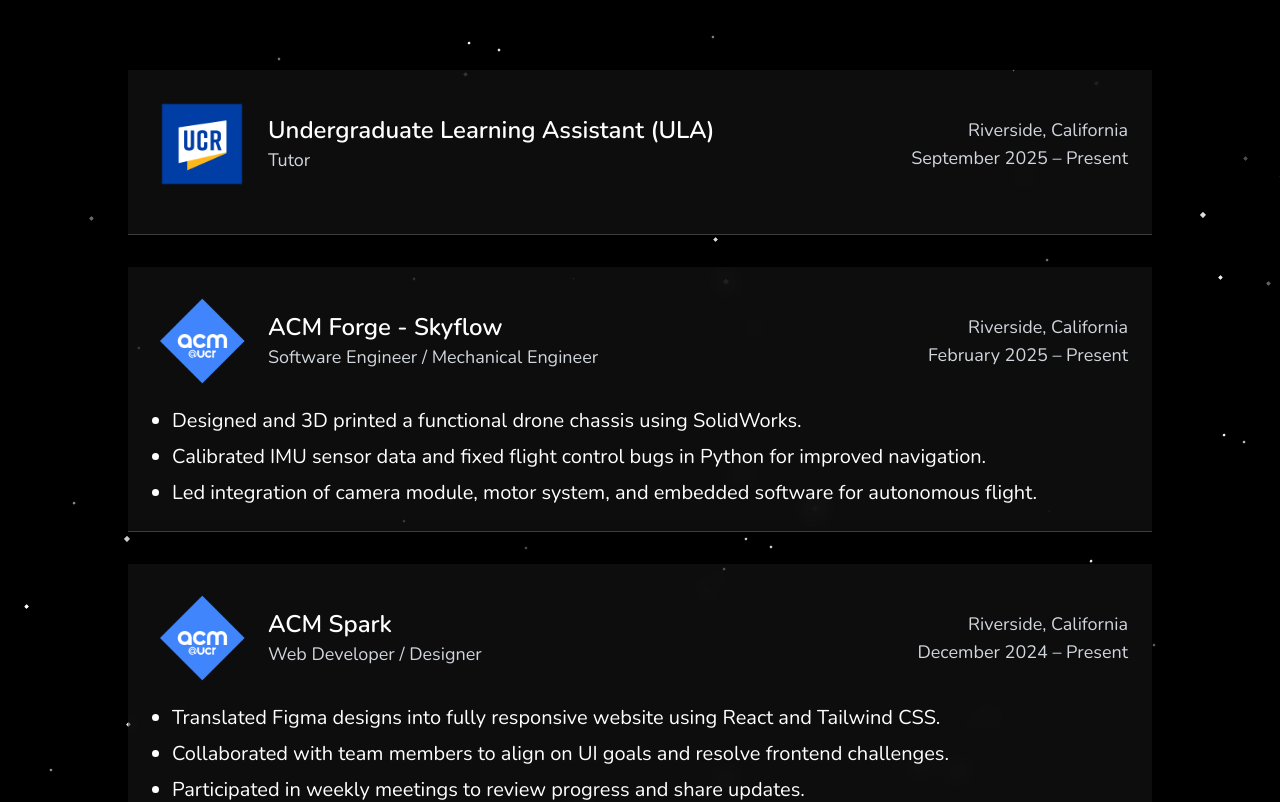
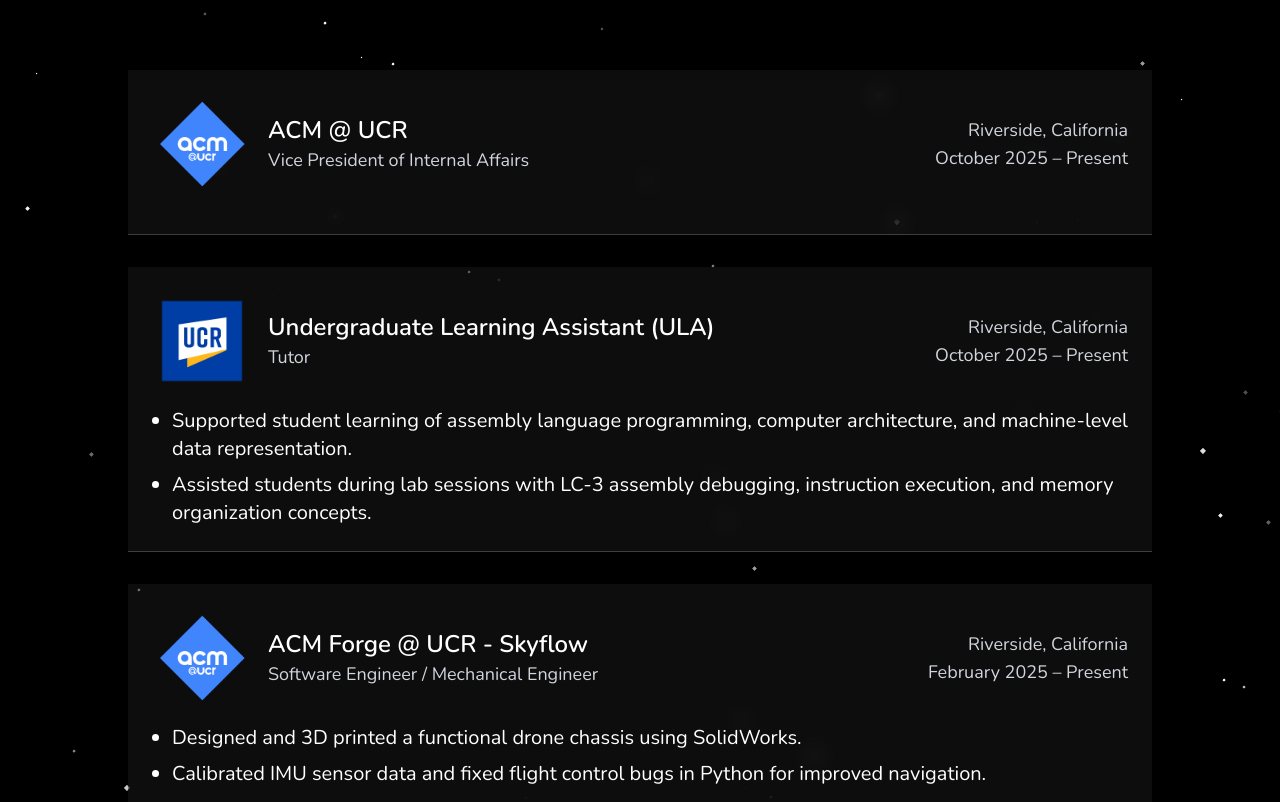
Before and after one commit to Simon-Cun/Portfolio, a Next.js app: page / in a window 1280 px wide. Shown: the part 5598-6400 px from the top of the page. Built offline with nearby package versions, Linux system fonts and the light colour scheme; a web font is replaced by a local one.

Commit message:
updated packages and added experience

```diff
--- a/package.json
+++ b/package.json
@@ -16,7 +16,7 @@
     "@tanstack/react-query": "5.69.0",
     "lucide-react": "0.484.0",
     "motion": "^12.23.12",
-    "next": "15.2.4",
+    "next": "^15.5.4",
     "react": "19.0.0",
     "react-dom": "19.0.0",
     "react-icons": "^5.5.0",
@@ -32,7 +32,7 @@
     "@types/react-scroll": "^1.8.10",
     "@typescript-eslint/eslint-plugin": "8.28.0",
     "@typescript-eslint/parser": "8.28.0",
-    "eslint": "9.23.0",
+    "eslint": "^9.37.0",
     "eslint-config-prettier": "10.1.1",
     "eslint-plugin-prettier": "5.2.5",
     "eslint-plugin-react": "7.37.4",
--- a/src/data/experience.ts
+++ b/src/data/experience.ts
@@ -3,30 +3,38 @@ import ACM from "@/public/experience/acm@ucr.webp";
 import ULA from "@/public/experience/ula.png";
 export const ExperienceData = [
   {
+    logo: ACM,
+    title: "ACM @ UCR",
+    role: "Vice President of Internal Affairs",
+    location: "Riverside, California",
+    date: "October 2025 – Present",
+    information: [],
+  },
+  {
     logo: ULA,
     title: "Undergraduate Learning Assistant (ULA)",
     role: "Tutor",
     location: "Riverside, California",
-    date: "September 2025 – Present",
-    information: [],
-    bgColor: "bg-purple-200/30",
+    date: "October 2025 – Present",
+    information: [
+      "Supported student learning of assembly language programming, computer architecture, and machine-level data representation.",
+      "Assisted students during lab sessions with LC-3 assembly debugging, instruction execution, and memory organization concepts.",
+    ],
   },
   {
     logo: ACM,
-    title: "ACM Forge - Skyflow",
+    title: "ACM Forge @ UCR - Skyflow",
     role: "Software Engineer / Mechanical Engineer",
     location: "Riverside, California",
     date: "February 2025 – Present",
     information: [
       "Designed and 3D printed a functional drone chassis using SolidWorks.",
       "Calibrated IMU sensor data and fixed flight control bugs in Python for improved navigation.",
-      "Led integration of camera module, motor system, and embedded software for autonomous flight.",
     ],
-    bgColor: "bg-purple-200/30",
   },
   {
     logo: ACM,
-    title: "ACM Spark",
+    title: "ACM @ UCR Spark",
     role: "Web Developer / Designer",
     location: "Riverside, California",
     date: "December 2024 – Present",
@@ -35,7 +43,6 @@ export const ExperienceData = [
       "Collaborated with team members to align on UI goals and resolve frontend challenges.",
       "Participated in weekly meetings to review progress and share updates.",
     ],
-    bgColor: "bg-indigo-200/30",
   },
   {
     logo: Bearylicious,
@@ -48,6 +55,5 @@ export const ExperienceData = [
       "Prepared and served a variety of beverages efficiently and accurately.",
       "Managed POS transactions and maintained cleanliness of workstations.",
     ],
-    bgColor: "bg-blue-200/30",
   },
 ];
```
Also changed, not shown: 1 other file (tests, documents, lock files or other folders).
